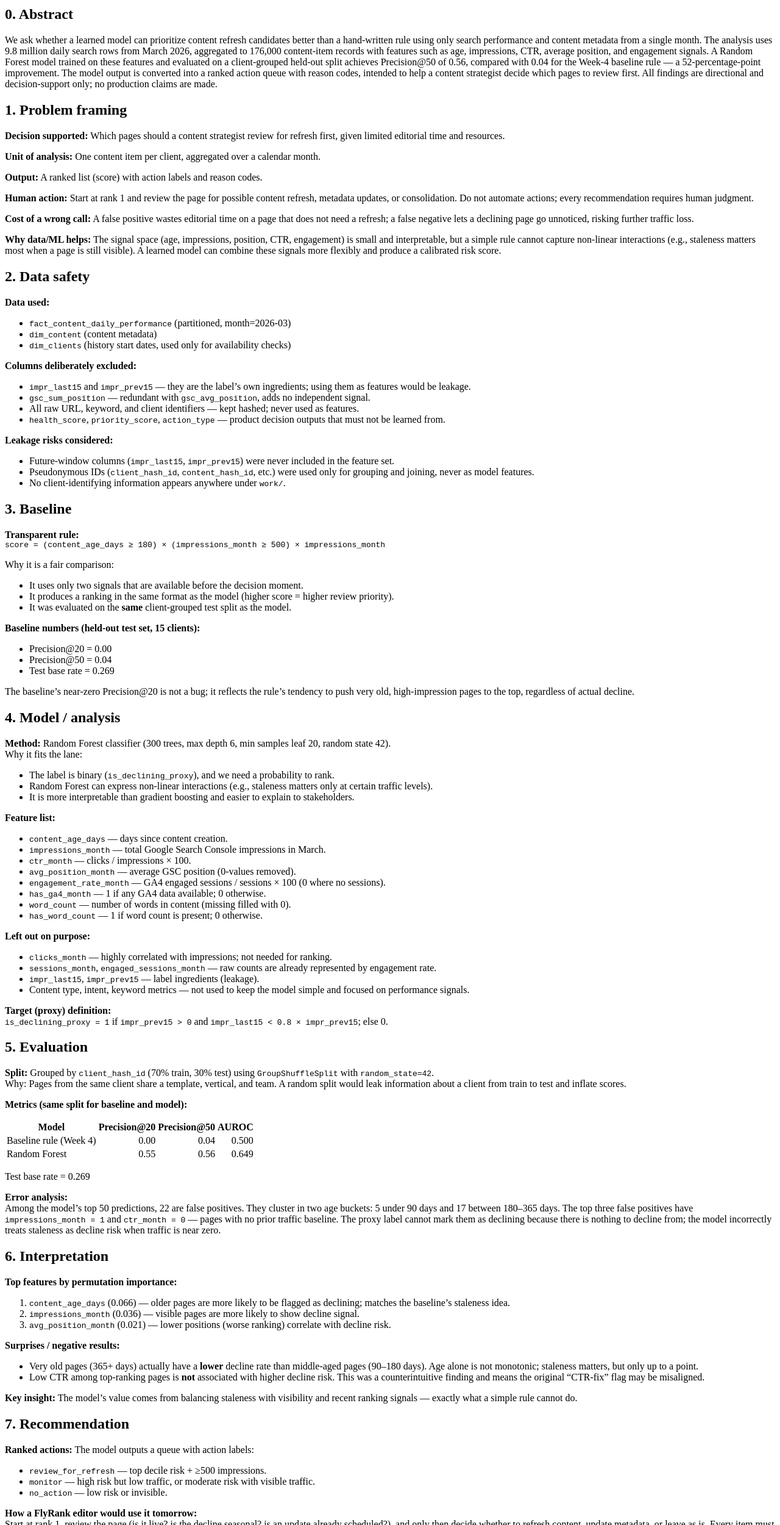
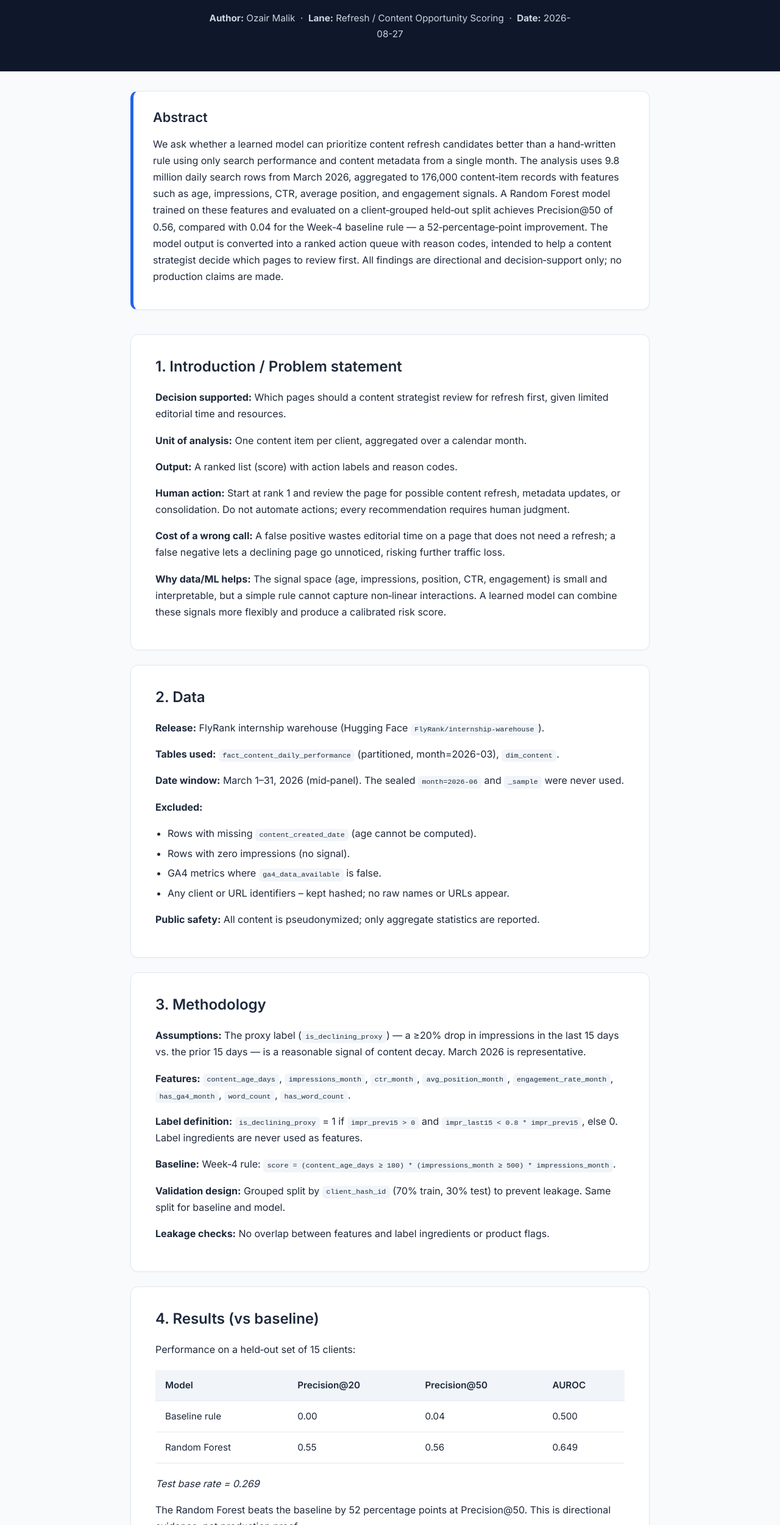
Before and after one commit to ozair247/flyrank-ml-internship, a plain HTML site: page docs/index.html in a window 1280 px wide. Shown: the part 148-2648 px from the top of the page at 61% size. Drawn offline with Linux system fonts and the light colour scheme.

Commit message:
Update index.html

```diff
--- a/docs/index.html
+++ b/docs/index.html
@@ -1,151 +1,288 @@
-<h1 id="capstone-report-refresh-content-opportunity-scoring">Capstone Report — Refresh / Content Opportunity Scoring</h1>
-<ul>
-<li><strong>Author:</strong> Ozair Malik</li>
-<li><strong>Lane:</strong> Lane 2 — Refresh / Content Opportunity Scoring</li>
-<li><strong>Repo:</strong> <a href="https://github.com/ozair247/flyrank-ml-internship">https://github.com/ozair247/flyrank-ml-internship</a></li>
-<li><strong>Date:</strong> 2026-08-27</li>
-</ul>
-<h2 id="0-abstract">0. Abstract</h2>
+<!DOCTYPE html>
+<html lang="en">
+<head>
+  <meta charset="UTF-8">
+  <meta name="viewport" content="width=device-width, initial-scale=1.0">
+  <title>Prioritizing Content Refreshes with Search Data</title>
+  <link rel="preconnect" href="https://fonts.googleapis.com">
+  <link href="https://fonts.googleapis.com/css2?family=Inter:wght@400;500;600;700&display=swap" rel="stylesheet">
+  <style>
+    :root {
+      --bg: #f8fafc;
+      --surface: #ffffff;
+      --text: #1e293b;
+      --muted: #64748b;
+      --primary: #0f172a;
+      --accent: #2563eb;
+      --border: #e2e8f0;
+    }
+
+    * { box-sizing: border-box; margin: 0; padding: 0; }
+
+    body {
+      font-family: 'Inter', -apple-system, BlinkMacSystemFont, sans-serif;
+      background: var(--bg);
+      color: var(--text);
+      line-height: 1.7;
+      padding: 0 0 3rem 0;
+    }
+
+    header {
+      background: var(--primary);
+      color: #fff;
+      padding: 3rem 1.5rem;
+      text-align: center;
+      margin-bottom: 2rem;
+    }
+
+    header h1 {
+      font-size: 2rem;
+      font-weight: 700;
+      max-width: 850px;
+      margin: 0 auto 0.75rem auto;
+      line-height: 1.3;
+    }
+
+    header p {
+      color: #cbd5e1;
+      font-size: 0.95rem;
+      max-width: 600px;
+      margin: 0 auto;
+    }
+
+    .container {
+      max-width: 900px;
+      margin: 0 auto;
+      padding: 0 1.5rem;
+    }
+
+    .abstract {
+      background: var(--surface);
+      border: 1px solid var(--border);
+      border-left: 5px solid var(--accent);
+      padding: 1.5rem 2rem;
+      border-radius: 12px;
+      margin-bottom: 2.5rem;
+      box-shadow: 0 1px 3px rgba(0,0,0,0.04);
+    }
+
+    .abstract h2 {
+      font-size: 1.35rem;
+      margin-bottom: 0.75rem;
+    }
+
+    section {
+      background: var(--surface);
+      border: 1px solid var(--border);
+      border-radius: 12px;
+      padding: 2rem 2.5rem;
+      margin-bottom: 1.5rem;
+      box-shadow: 0 1px 3px rgba(0,0,0,0.03);
+    }
+
+    h2 {
+      font-size: 1.5rem;
+      margin-bottom: 1rem;
+      font-weight: 600;
+    }
+
+    h3 {
+      font-size: 1.2rem;
+      margin: 1.5rem 0 0.75rem 0;
+      font-weight: 600;
+    }
+
+    p {
+      margin-bottom: 1rem;
+      color: var(--text);
+    }
+
+    ul, ol {
+      margin: 0 0 1rem 1.25rem;
+    }
+
+    li {
+      margin-bottom: 0.35rem;
+    }
+
+    table {
+      width: 100%;
+      border-collapse: collapse;
+      margin: 1.25rem 0;
+      font-size: 0.95rem;
+    }
+
+    th, td {
+      padding: 0.75rem 1rem;
+      text-align: left;
+      border-bottom: 1px solid var(--border);
+    }
+
+    th {
+      background: #f1f5f9;
+      font-weight: 600;
+    }
+
+    tr:hover td {
+      background: #fafafa;
+    }
+
+    code {
+      background: #f1f5f9;
+      padding: 0.2rem 0.4rem;
+      border-radius: 5px;
+      font-size: 0.9em;
+    }
+
+    pre {
+      background: #0f172a;
+      color: #e2e8f0;
+      padding: 1rem 1.5rem;
+      border-radius: 10px;
+      overflow-x: auto;
+      margin: 1rem 0;
+    }
+
+    img {
+      max-width: 100%;
+      height: auto;
+      border-radius: 10px;
+      border: 1px solid var(--border);
+      margin: 1rem 0;
+      display: block;
+    }
+
+    .ack {
+      text-align: center;
+      color: var(--muted);
+      font-size: 0.9rem;
+      margin-top: 2rem;
+      padding: 1rem 0;
+    }
+
+    .ack a {
+      color: var(--accent);
+      text-decoration: none;
+      font-weight: 500;
+    }
+
+    .ack a:hover {
+      text-decoration: underline;
+    }
+  </style>
+</head>
+<body>
+
+  <header>
+    <h1>Prioritizing Content Refreshes with Search Data</h1>
+    <p>A decision‑support model for SEO teams, built on the FlyRank ML Internship dataset</p>
+    <p style="margin-top: 0.75rem; font-size: 0.95rem; color: #cbd5e1;">
+      <strong>Author:</strong> Ozair Malik &nbsp;·&nbsp;
+      <strong>Lane:</strong> Refresh / Content Opportunity Scoring &nbsp;·&nbsp;
+      <strong>Date:</strong> 2026-08-27
+    </p>
+  </header>
+
+  <div class="container">
+
+    <div class="abstract">
+      <h2>Abstract</h2>
       <p>We ask whether a learned model can prioritize content refresh candidates better than a hand‑written rule using only search performance and content metadata from a single month. The analysis uses 9.8 million daily search rows from March 2026, aggregated to 176,000 content‑item records with features such as age, impressions, CTR, average position, and engagement signals. A Random Forest model trained on these features and evaluated on a client‑grouped held‑out split achieves Precision@50 of 0.56, compared with 0.04 for the Week‑4 baseline rule — a 52‑percentage‑point improvement. The model output is converted into a ranked action queue with reason codes, intended to help a content strategist decide which pages to review first. All findings are directional and decision‑support only; no production claims are made.</p>
-<h2 id="1-problem-framing">1. Problem framing</h2>
+    </div>
+
+    <section>
+      <h2>1. Introduction / Problem statement</h2>
       <p><strong>Decision supported:</strong> Which pages should a content strategist review for refresh first, given limited editorial time and resources.</p>
       <p><strong>Unit of analysis:</strong> One content item per client, aggregated over a calendar month.</p>
       <p><strong>Output:</strong> A ranked list (score) with action labels and reason codes.</p>
       <p><strong>Human action:</strong> Start at rank 1 and review the page for possible content refresh, metadata updates, or consolidation. Do not automate actions; every recommendation requires human judgment.</p>
       <p><strong>Cost of a wrong call:</strong> A false positive wastes editorial time on a page that does not need a refresh; a false negative lets a declining page go unnoticed, risking further traffic loss.</p>
-<p><strong>Why data/ML helps:</strong> The signal space (age, impressions, position, CTR, engagement) is small and interpretable, but a simple rule cannot capture non‑linear interactions (e.g., staleness matters most when a page is still visible). A learned model can combine these signals more flexibly and produce a calibrated risk score.</p>
-<h2 id="2-data-safety">2. Data safety</h2>
-<p><strong>Data used:</strong></p>
+      <p><strong>Why data/ML helps:</strong> The signal space (age, impressions, position, CTR, engagement) is small and interpretable, but a simple rule cannot capture non‑linear interactions. A learned model can combine these signals more flexibly and produce a calibrated risk score.</p>
+    </section>
+
+    <section>
+      <h2>2. Data</h2>
+      <p><strong>Release:</strong> FlyRank internship warehouse (Hugging Face <code>FlyRank/internship-warehouse</code>).</p>
+      <p><strong>Tables used:</strong> <code>fact_content_daily_performance</code> (partitioned, month=2026-03), <code>dim_content</code>.</p>
+      <p><strong>Date window:</strong> March 1–31, 2026 (mid‑panel). The sealed <code>month=2026-06</code> and <code>_sample</code> were never used.</p>
+      <p><strong>Excluded:</strong></p>
       <ul>
-<li><code>fact_content_daily_performance</code> (partitioned, month=2026-03)</li>
-<li><code>dim_content</code> (content metadata)</li>
-<li><code>dim_clients</code> (history start dates, used only for availability checks)</li>
+        <li>Rows with missing <code>content_created_date</code> (age cannot be computed).</li>
+        <li>Rows with zero impressions (no signal).</li>
+        <li>GA4 metrics where <code>ga4_data_available</code> is false.</li>
+        <li>Any client or URL identifiers – kept hashed; no raw names or URLs appear.</li>
       </ul>
-<p><strong>Columns deliberately excluded:</strong></p>
-<ul>
-<li><code>impr_last15</code> and <code>impr_prev15</code> — they are the label’s own ingredients; using them as features would be leakage.</li>
-<li><code>gsc_sum_position</code> — redundant with <code>gsc_avg_position</code>, adds no independent signal.</li>
-<li>All raw URL, keyword, and client identifiers — kept hashed; never used as features.</li>
-<li><code>health_score</code>, <code>priority_score</code>, <code>action_type</code> — product decision outputs that must not be learned from.</li>
-</ul>
-<p><strong>Leakage risks considered:</strong></p>
-<ul>
-<li>Future‑window columns (<code>impr_last15</code>, <code>impr_prev15</code>) were never included in the feature set.</li>
-<li>Pseudonymous IDs (<code>client_hash_id</code>, <code>content_hash_id</code>, etc.) were used only for grouping and joining, never as model features.</li>
-<li>No client‑identifying information appears anywhere under <code>work/</code>.</li>
-</ul>
-<h2 id="3-baseline">3. Baseline</h2>
-<p><strong>Transparent rule:</strong><br><code>score = (content_age_days ≥ 180) × (impressions_month ≥ 500) × impressions_month</code></p>
-<p>Why it is a fair comparison:  </p>
-<ul>
-<li>It uses only two signals that are available before the decision moment.  </li>
-<li>It produces a ranking in the same format as the model (higher score = higher review priority).  </li>
-<li>It was evaluated on the <strong>same</strong> client‑grouped test split as the model.</li>
-</ul>
-<p><strong>Baseline numbers (held‑out test set, 15 clients):</strong></p>
-<ul>
-<li>Precision@20 = 0.00  </li>
-<li>Precision@50 = 0.04  </li>
-<li>Test base rate = 0.269</li>
-</ul>
-<p>The baseline’s near‑zero Precision@20 is not a bug; it reflects the rule’s tendency to push very old, high‑impression pages to the top, regardless of actual decline.</p>
-<h2 id="4-model-analysis">4. Model / analysis</h2>
-<p><strong>Method:</strong> Random Forest classifier (300 trees, max depth 6, min samples leaf 20, random state 42).<br>Why it fits the lane:  </p>
-<ul>
-<li>The label is binary (<code>is_declining_proxy</code>), and we need a probability to rank.  </li>
-<li>Random Forest can express non‑linear interactions (e.g., staleness matters only at certain traffic levels).  </li>
-<li>It is more interpretable than gradient boosting and easier to explain to stakeholders.</li>
-</ul>
-<p><strong>Feature list:</strong></p>
-<ul>
-<li><code>content_age_days</code> — days since content creation.  </li>
-<li><code>impressions_month</code> — total Google Search Console impressions in March.  </li>
-<li><code>ctr_month</code> — clicks / impressions × 100.  </li>
-<li><code>avg_position_month</code> — average GSC position (0‑values removed).  </li>
-<li><code>engagement_rate_month</code> — GA4 engaged sessions / sessions × 100 (0 where no sessions).  </li>
-<li><code>has_ga4_month</code> — 1 if any GA4 data available; 0 otherwise.  </li>
-<li><code>word_count</code> — number of words in content (missing filled with 0).  </li>
-<li><code>has_word_count</code> — 1 if word count is present; 0 otherwise.</li>
-</ul>
-<p><strong>Left out on purpose:</strong></p>
-<ul>
-<li><code>clicks_month</code> — highly correlated with impressions; not needed for ranking.  </li>
-<li><code>sessions_month</code>, <code>engaged_sessions_month</code> — raw counts are already represented by engagement rate.  </li>
-<li><code>impr_last15</code>, <code>impr_prev15</code> — label ingredients (leakage).  </li>
-<li>Content type, intent, keyword metrics — not used to keep the model simple and focused on performance signals.</li>
-</ul>
-<p><strong>Target (proxy) definition:</strong><br><code>is_declining_proxy = 1</code> if <code>impr_prev15 &gt; 0</code> and <code>impr_last15 &lt; 0.8 × impr_prev15</code>; else 0.</p>
-<h2 id="5-evaluation">5. Evaluation</h2>
-<p><strong>Split:</strong> Grouped by <code>client_hash_id</code> (70% train, 30% test) using <code>GroupShuffleSplit</code> with <code>random_state=42</code>.<br>Why: Pages from the same client share a template, vertical, and team. A random split would leak information about a client from train to test and inflate scores.</p>
-<p><strong>Metrics (same split for baseline and model):</strong></p>
+      <p><strong>Public safety:</strong> All content is pseudonymized; only aggregate statistics are reported.</p>
+    </section>
+
+    <section>
+      <h2>3. Methodology</h2>
+      <p><strong>Assumptions:</strong> The proxy label (<code>is_declining_proxy</code>) — a ≥20% drop in impressions in the last 15 days vs. the prior 15 days — is a reasonable signal of content decay. March 2026 is representative.</p>
+      <p><strong>Features:</strong> <code>content_age_days</code>, <code>impressions_month</code>, <code>ctr_month</code>, <code>avg_position_month</code>, <code>engagement_rate_month</code>, <code>has_ga4_month</code>, <code>word_count</code>, <code>has_word_count</code>.</p>
+      <p><strong>Label definition:</strong> <code>is_declining_proxy</code> = 1 if <code>impr_prev15 &gt; 0</code> and <code>impr_last15 &lt; 0.8 * impr_prev15</code>, else 0. Label ingredients are never used as features.</p>
+      <p><strong>Baseline:</strong> Week‑4 rule: <code>score = (content_age_days ≥ 180) * (impressions_month ≥ 500) * impressions_month</code>.</p>
+      <p><strong>Validation design:</strong> Grouped split by <code>client_hash_id</code> (70% train, 30% test) to prevent leakage. Same split for baseline and model.</p>
+      <p><strong>Leakage checks:</strong> No overlap between features and label ingredients or product flags.</p>
+    </section>
+
+    <section>
+      <h2>4. Results (vs baseline)</h2>
+      <p>Performance on a held‑out set of 15 clients:</p>
       <table>
         <thead>
-<tr>
-<th>Model</th>
-<th style="text-align:right">Precision@20</th>
-<th style="text-align:right">Precision@50</th>
-<th style="text-align:right">AUROC</th>
-</tr>
+          <tr><th>Model</th><th>Precision@20</th><th>Precision@50</th><th>AUROC</th></tr>
         </thead>
         <tbody>
-<tr>
-<td>Baseline rule (Week 4)</td>
-<td style="text-align:right">0.00</td>
-<td style="text-align:right">0.04</td>
-<td style="text-align:right">0.500</td>
-</tr>
-<tr>
-<td>Random Forest</td>
-<td style="text-align:right">0.55</td>
-<td style="text-align:right">0.56</td>
-<td style="text-align:right">0.649</td>
-</tr>
+          <tr><td>Baseline rule</td><td>0.00</td><td>0.04</td><td>0.500</td></tr>
+          <tr><td>Random Forest</td><td>0.55</td><td>0.56</td><td>0.649</td></tr>
         </tbody>
       </table>
-<p>Test base rate = 0.269</p>
-<p><strong>Error analysis:</strong><br>Among the model’s top 50 predictions, 22 are false positives. They cluster in two age buckets: 5 under 90 days and 17 between 180–365 days. The top three false positives have <code>impressions_month = 1</code> and <code>ctr_month = 0</code> — pages with no prior traffic baseline. The proxy label cannot mark them as declining because there is nothing to decline from; the model incorrectly treats staleness as decline risk when traffic is near zero.</p>
-<h2 id="6-interpretation">6. Interpretation</h2>
-<p><strong>Top features by permutation importance:</strong></p>
-<ol>
-<li><code>content_age_days</code> (0.066) — older pages are more likely to be flagged as declining; matches the baseline’s staleness idea.</li>
-<li><code>impressions_month</code> (0.036) — visible pages are more likely to show decline signal.</li>
-<li><code>avg_position_month</code> (0.021) — lower positions (worse ranking) correlate with decline risk.</li>
-</ol>
-<p><strong>Surprises / negative results:</strong></p>
+      <p><em>Test base rate = 0.269</em></p>
+      <p>The Random Forest beats the baseline by 52 percentage points at Precision@50. This is directional evidence, not production proof.</p>
+
+      <h3>Feature importance</h3>
+      <img src="../work/figures/importance.png" alt="Permutation importance chart">
+    </section>
+
+    <section>
+      <h2>5. Limitations</h2>
       <ul>
-<li>Very old pages (365+ days) actually have a <strong>lower</strong> decline rate than middle‑aged pages (90–180 days). Age alone is not monotonic; staleness matters, but only up to a point.</li>
-<li>Low CTR among top‑ranking pages is <strong>not</strong> associated with higher decline risk. This was a counterintuitive finding and means the original “CTR‑fix” flag may be misaligned.</li>
+        <li><strong>Proxy label:</strong> Within‑month decline, not true future decay.</li>
+        <li><strong>Single month:</strong> March 2026 only; no seasonal or algorithm‑update testing.</li>
+        <li><strong>Client‑grouped split</strong> reduces but does not eliminate dataset bias.</li>
+        <li><strong>No content‑quality signals:</strong> The model flags risk, not content accuracy.</li>
+        <li><strong>No causal claims:</strong> All associations are observed.</li>
       </ul>
-<p><strong>Key insight:</strong> The model’s value comes from balancing staleness with visibility and recent ranking signals — exactly what a simple rule cannot do.</p>
-<h2 id="7-recommendation">7. Recommendation</h2>
-<p><strong>Ranked actions:</strong> The model outputs a queue with action labels:</p>
+    </section>
+
+    <section>
+      <h2>6. Ranked recommendations</h2>
+      <p>The full ranked queue is available as <code>work/outputs/w07_action_queue.csv</code>. The top 10 items are shown below.</p>
+      <p><strong>Action labels:</strong></p>
       <ul>
-<li><code>review_for_refresh</code> — top decile risk + ≥500 impressions.</li>
-<li><code>monitor</code> — high risk but low traffic, or moderate risk with visible traffic.</li>
-<li><code>no_action</code> — low risk or invisible.</li>
+        <li><code>review_for_refresh</code> – top decile risk + ≥500 impressions.</li>
+        <li><code>monitor</code> – high risk low traffic, or moderate risk visible.</li>
+        <li><code>no_action</code> – low risk or invisible.</li>
       </ul>
-<p><strong>How a FlyRank editor would use it tomorrow:</strong><br>Start at rank 1, review the page (is it live? is the decline seasonal? is an update already scheduled?), and only then decide whether to refresh content, update metadata, or leave as is. Every item must pass a human check; the model is decision‑support, not an automated system.</p>
-<p><strong>Confidence and limits:</strong><br>On the held‑out client split, Precision@50 is 0.56, but this is based on a single month and a proxy label. I would not recommend using the model on a new client or a different time period without retraining. False positives on near‑zero‑traffic pages are the biggest risk; a simple pre‑filter (<code>impr_prev15 ≥ 10</code>) would likely improve precision further.</p>
-<h2 id="8-reproducibility">8. Reproducibility</h2>
+      <p><strong>How to use:</strong> Start at rank 1 and review downward. Every item must pass a human check before any action.</p>
+      <img src="../work/figures/action_distribution.png" alt="Action distribution chart">
+    </section>
+
+    <section>
+      <h2>7. Reproducibility</h2>
       <p><strong>Environment:</strong> Colab with DuckDB, scikit‑learn 1.3+, pandas 2.0+, numpy 1.24+, matplotlib 3.7+.</p>
-<p><strong>Random seeds:</strong> <code>random_state=42</code> for train/test split, logistic regression, and Random Forest.</p>
-<p><strong>Commands to re‑run everything from a fresh clone:</strong></p>
-<ol>
-<li><code>git clone https://github.com/ozair247/flyrank-ml-internship</code></li>
-<li>Open <code>work/notebooks/w07_action_playbook.ipynb</code> in Colab (requires Hugging Face token).</li>
-<li>Run all cells. The notebook regenerates:<ul>
-<li><code>work/outputs/w07_action_queue.csv</code></li>
-<li><code>work/figures/action_distribution.png</code></li>
-<li><code>work/figures/importance.png</code></li>
-</ul>
-</li>
-</ol>
-<p><strong>Sealed / holdout evaluation note:</strong><br>All model evaluation in this report was performed on a grouped split using <code>GroupShuffleSplit</code> with <code>random_state=42</code>. The exact split code is in <code>w05_model.ipynb</code> and <code>w07_action_playbook.ipynb</code>. The metrics JSON (<code>w05_model_metrics.json</code>) is committed and contains the same numbers printed above.</p>
-<h2 id="9-acknowledgments-data-credit">9. Acknowledgments &amp; data credit</h2>
+      <p><strong>Random seeds:</strong> <code>random_state=42</code> for all splits and models.</p>
+      <p><strong>Commands:</strong></p>
+      <pre><code>git clone https://github.com/ozair247/flyrank-ml-internship
+# Open work/notebooks/capstone.ipynb in Colab and run all cells.</code></pre>
+      <p>Metrics JSONs are committed in <code>work/outputs/</code> for verification.</p>
+    </section>
+
+    <div class="ack">
       <p>Built on the FlyRank ML Internship dataset — <a href="https://flyrank.ai">https://flyrank.ai</a></p>
-<hr>
-<blockquote>
-<p><strong>Claims checklist before submitting:</strong> observed / measured / directional / decision-support
-<strong>Metrics vs. base rate:</strong> Test base rate = 0.269; model Precision@50 = 0.56 (lift = +0.291); model AUROC = 0.649 (baseline = 0.500).
-No causal claims; no “predicted Google’s algorithm”; no client‑identifying details; numbers match a fresh re‑run.</p>
-</blockquote>
+    </div>
+
+  </div>
+
+</body>
+</html>
```
Lines whose indentation alone changed are shown as unchanged.
